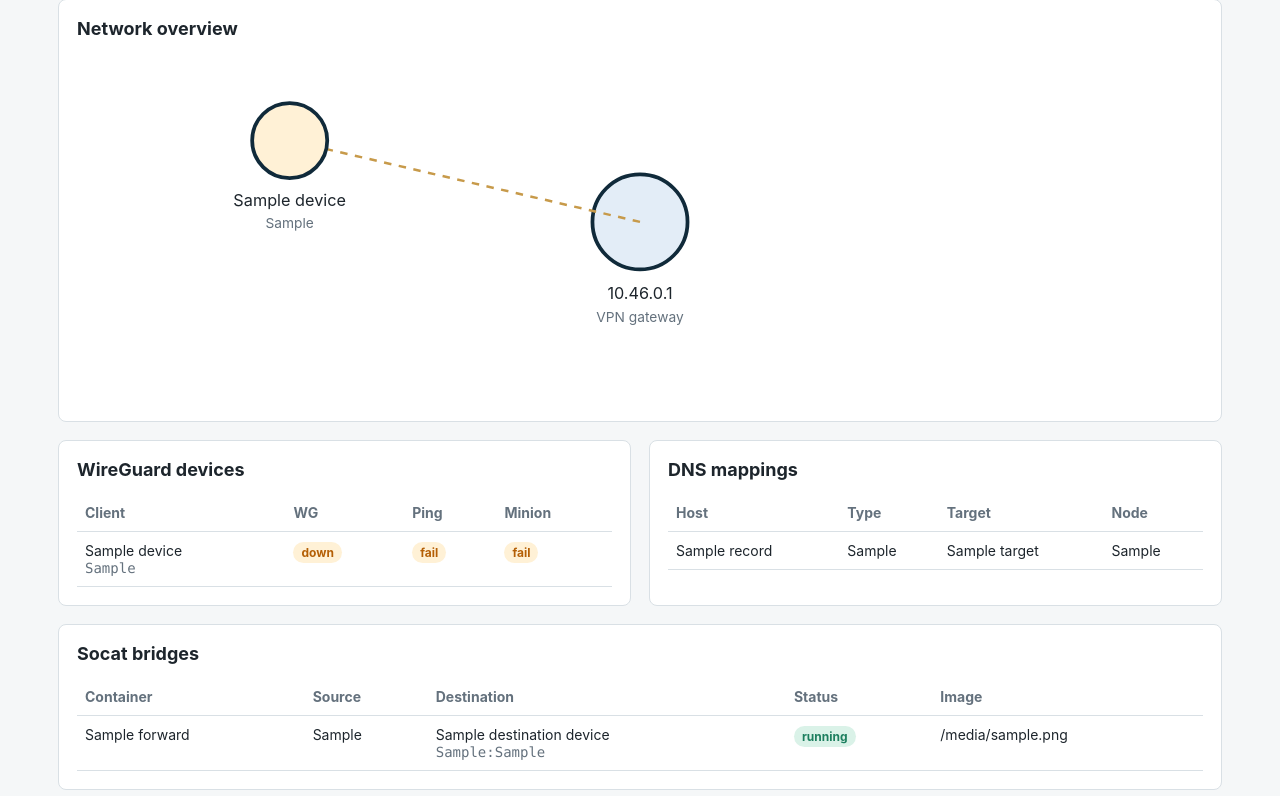
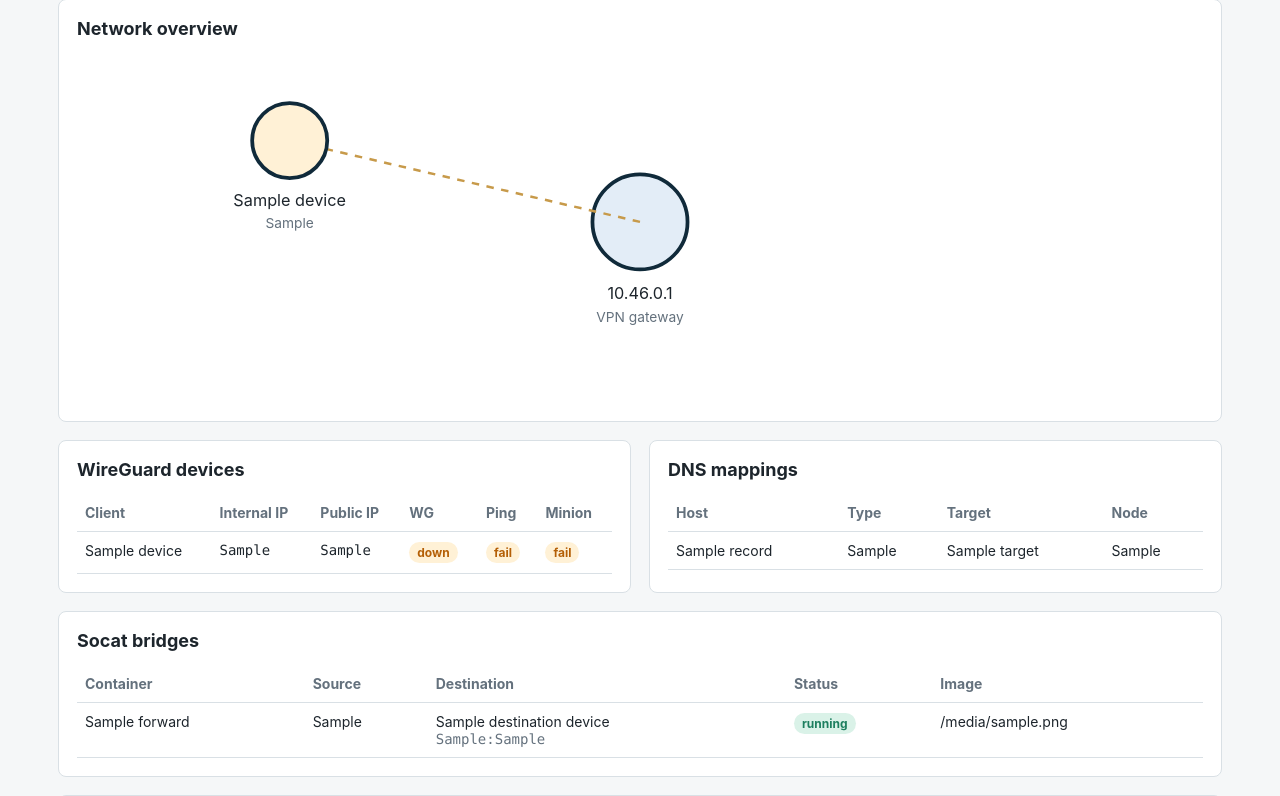
Before and after one commit to VadimPushtaev/cozy-nm, a FastAPI app: template cozy_network_manager/app/templates/dashboard.html in a window 1280 px wide. Shown: the part 157-953 px from the top of the page. Run offline with FastAPI, Linux system fonts and the light colour scheme; the template is opened without the code that fills it: most values are stand-ins (such as "Sample title", 1, 10 or a date in 2020); some libraries are stand-ins or nearby versions.

Commit message:
Show device internal and public IPs separately

```diff
--- a/cozy_network_manager/app/api/head.py
+++ b/cozy_network_manager/app/api/head.py
@@ -35,6 +35,7 @@ def _device_payload(device: Device):
         "address": device.address,
         "interface": device.interface,
         "endpoint": device.endpoint,
+        "public_ip": device.public_ip,
         "latest_handshake": device.latest_handshake,
         "transfer_rx": device.transfer_rx,
         "transfer_tx": device.transfer_tx,
--- a/cozy_network_manager/app/templates/dashboard.html
+++ b/cozy_network_manager/app/templates/dashboard.html
@@ -33,19 +33,19 @@
   <div class="panel">
     <h2>WireGuard devices</h2>
     <table>
-      <thead><tr><th>Client</th><th>WG</th><th>Ping</th><th>Minion</th></tr></thead>
+      <thead><tr><th>Client</th><th>Internal IP</th><th>Public IP</th><th>WG</th><th>Ping</th><th>Minion</th></tr></thead>
       <tbody>
       {% for device in devices[:8] %}
         <tr>
-          <td>
-            {{ device.name }}<br><span class="mono muted">{{ device.ip }}</span>
-          </td>
+          <td>{{ device.name }}</td>
+          <td class="mono">{{ device.ip }}</td>
+          <td class="mono">{{ device.public_ip or '' }}</td>
           <td><span class="badge {{ 'ok' if device.wg_connected else 'warn' }}">{{ 'connected' if device.wg_connected else 'down' }}</span></td>
           <td><span class="badge {{ 'ok' if device.pingable else 'warn' }}">{{ 'ok' if device.pingable else 'fail' }}</span></td>
           <td><span class="badge {{ 'ok' if device.minion_available else 'warn' }}">{{ 'ok' if device.minion_available else 'fail' }}</span></td>
         </tr>
       {% else %}
-        <tr><td colspan="4">No WireGuard client configs found in {{ device_subnets|join(', ') }} yet.</td></tr>
+        <tr><td colspan="6">No WireGuard client configs found in {{ device_subnets|join(', ') }} yet.</td></tr>
       {% endfor %}
       </tbody>
     </table>
--- a/cozy_network_manager/app/templates/nodes.html
+++ b/cozy_network_manager/app/templates/nodes.html
@@ -7,12 +7,13 @@
 <section class="panel">
   <h2>WireGuard devices</h2>
   <table>
-    <thead><tr><th>Name</th><th>IP</th><th>WG</th><th>Ping</th><th>Minion</th><th>Interface</th><th>Endpoint</th><th>Last check</th></tr></thead>
+    <thead><tr><th>Name</th><th>Internal IP</th><th>Public IP</th><th>WG</th><th>Ping</th><th>Minion</th><th>Interface</th><th>Endpoint</th><th>Last check</th></tr></thead>
     <tbody>
     {% for device in devices %}
       <tr>
         <td>{{ device.name }}</td>
         <td class="mono">{{ device.ip }}</td>
+        <td class="mono">{{ device.public_ip or '' }}</td>
         <td><span class="badge {{ 'ok' if device.wg_connected else 'warn' }}">{{ 'connected' if device.wg_connected else 'down' }}</span></td>
         <td><span class="badge {{ 'ok' if device.pingable else 'warn' }}">{{ 'ok' if device.pingable else 'fail' }}</span></td>
         <td><span class="badge {{ 'ok' if device.minion_available else 'warn' }}">{{ 'ok' if device.minion_available else 'fail' }}</span></td>
@@ -21,7 +22,7 @@
         <td>{{ device.last_checked_at }}</td>
       </tr>
     {% else %}
-      <tr><td colspan="8">No WireGuard client configs found in {{ device_subnets|join(', ') }} yet.</td></tr>
+      <tr><td colspan="9">No WireGuard client configs found in {{ device_subnets|join(', ') }} yet.</td></tr>
     {% endfor %}
     </tbody>
   </table>
```
Also changed, not shown: cozy_network_manager/app/db/models.py (+12 -0 lines), tests/test_devices.py (+29 -0 lines).
